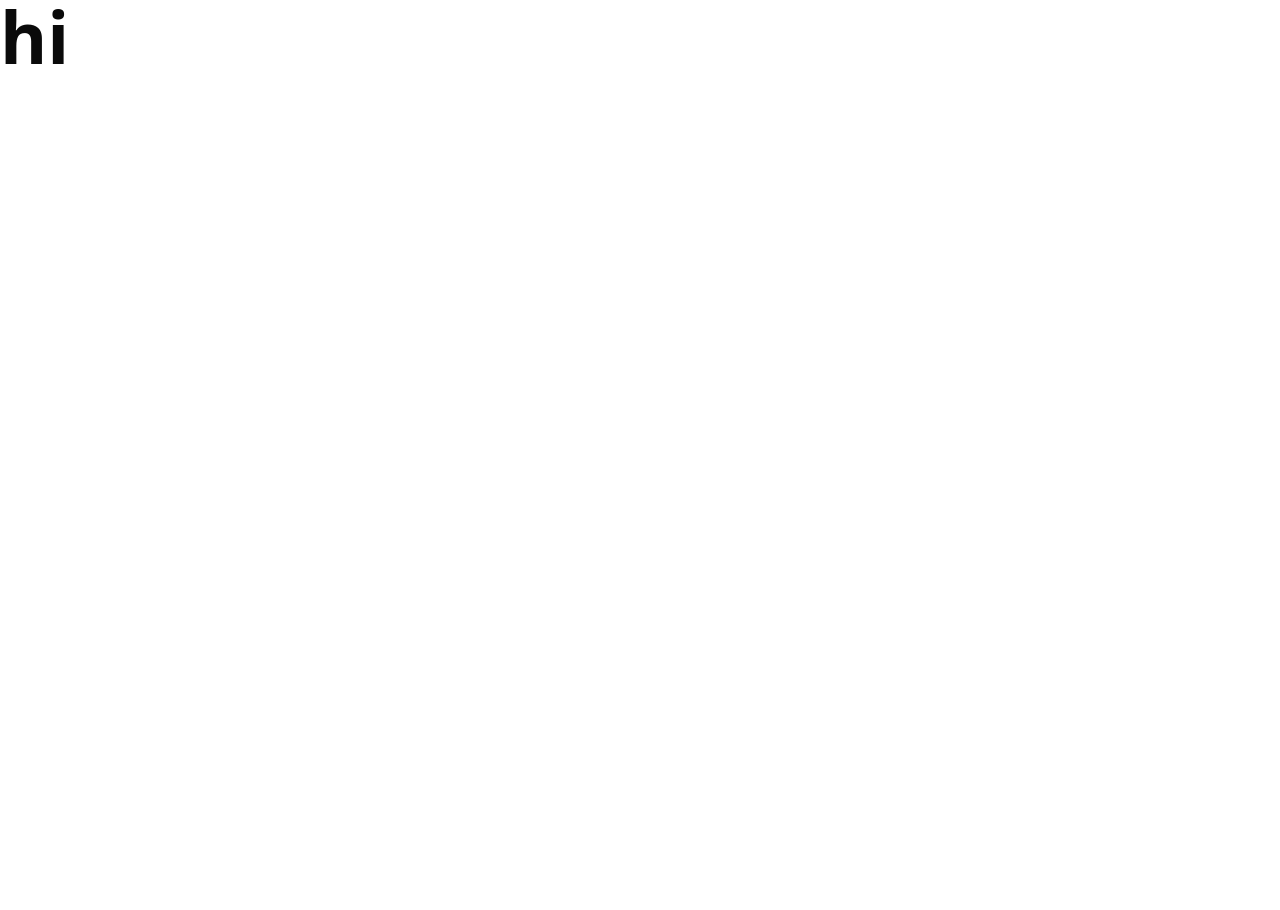
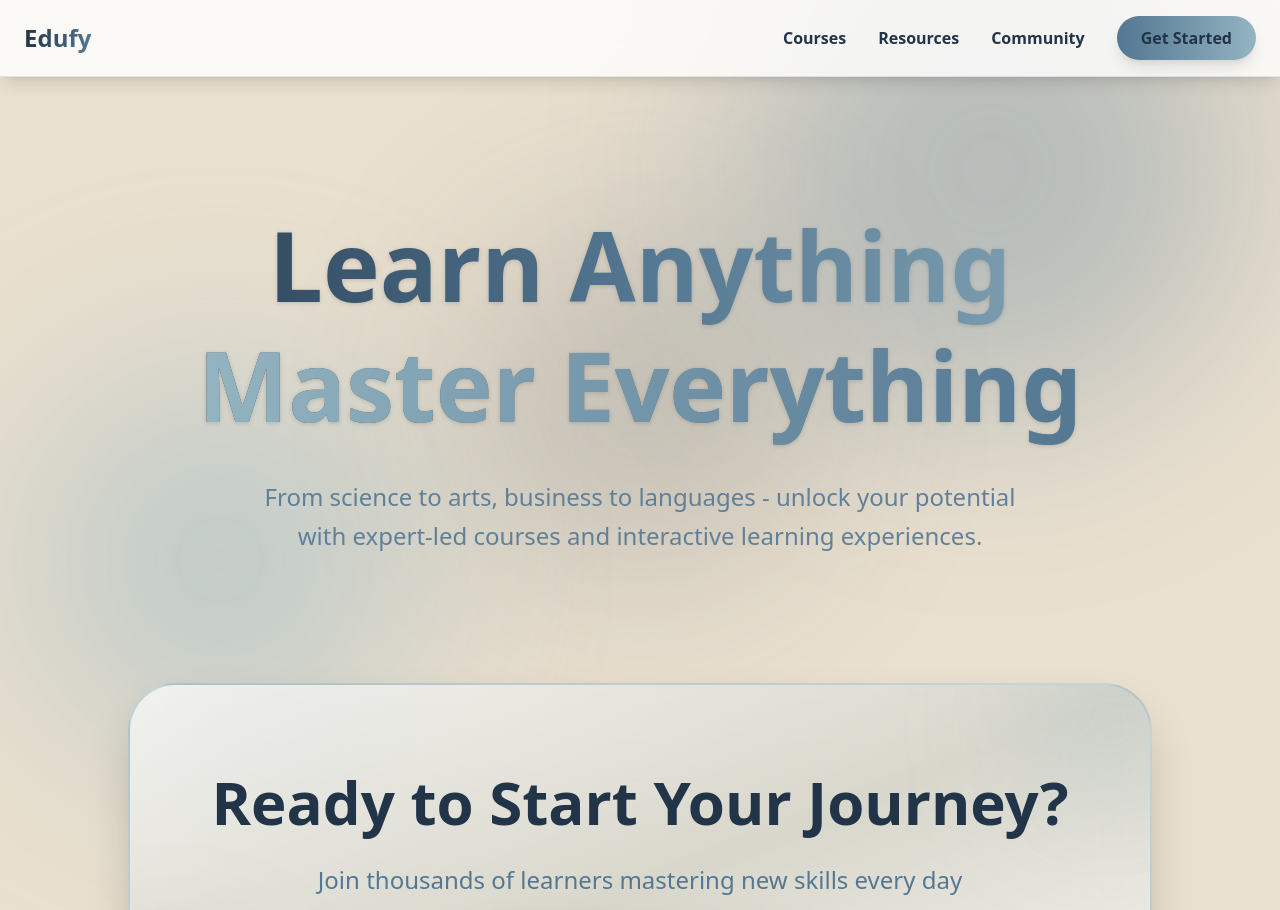
Before and after one commit to HOP-2A/edufy, a Next.js app: page / in a window 1280 px wide. Shown: the top 910 px of the page. Before the commit the page ends 800 px from the top, so only its background shows below. Built offline with nearby package versions, Linux system fonts and the light colour scheme.

Commit message:
add main page

```diff
--- a/app/page.tsx
+++ b/app/page.tsx
@@ -1,5 +1,134 @@
-import Image from "next/image";
+import React from "react";
 
 export default function Home() {
-  return <div className="font-bold text-7xl">hi</div>;
+  return (
+    <div className="min-h-screen bg-[#EAE0CF] relative overflow-hidden">
+      <div className="fixed inset-0 z-0">
+        <div className="absolute w-[500px] h-[500px] bg-[#547792] rounded-full blur-[100px] opacity-30 -top-20 right-10 animate-pulse"></div>
+        <div
+          className="absolute w-[400px] h-[400px] bg-[#94B4C1] rounded-full blur-[100px] opacity-30 bottom-10 left-5 animate-pulse"
+          style={{ animationDelay: "3s" }}
+        ></div>
+        <div
+          className="absolute w-[350px] h-[350px] bg-[#213448] rounded-full blur-[100px] opacity-20 top-1/2 left-1/2 -translate-x-1/2 -translate-y-1/2 animate-pulse"
+          style={{ animationDelay: "6s" }}
+        ></div>
+      </div>
+
+      <header className="sticky top-0 z-50 backdrop-blur-xl bg-white/80 border-b border-[#213448]/10 shadow-lg">
+        <div className="max-w-7xl mx-auto px-6 py-4 flex justify-between items-center">
+          <div className="text-2xl font-black bg-gradient-to-r from-[#213448] to-[#547792] bg-clip-text text-transparent">
+            Edufy
+          </div>
+          <nav className="hidden md:flex gap-8 items-center">
+            <a
+              href="#courses"
+              className="text-[#213448] font-semibold hover:text-[#547792] transition-all relative after:absolute after:bottom-0 after:left-0 after:h-0.5 after:w-0 after:bg-[#94B4C1] hover:after:w-full after:transition-all after:duration-300"
+            >
+              Courses
+            </a>
+            <a
+              href="#resources"
+              className="text-[#213448] font-semibold hover:text-[#547792] transition-all relative after:absolute after:bottom-0 after:left-0 after:h-0.5 after:w-0 after:bg-[#94B4C1] hover:after:w-full after:transition-all after:duration-300"
+            >
+              Resources
+            </a>
+            <a
+              href="#community"
+              className="text-[#213448] font-semibold hover:text-[#547792] transition-all relative after:absolute after:bottom-0 after:left-0 after:h-0.5 after:w-0 after:bg-[#94B4C1] hover:after:w-full after:transition-all after:duration-300"
+            >
+              Community
+            </a>
+            <button className="px-6 py-2.5 bg-gradient-to-r from-[#547792] to-[#94B4C1] rounded-full text-[#213448] font-bold shadow-lg hover:shadow-2xl hover:-translate-y-1 hover:scale-105 transition-all duration-300 relative overflow-hidden group">
+              <span className="relative z-10">Get Started</span>
+              <div className="absolute inset-0 bg-gradient-to-r from-[#94B4C1] to-[#547792] opacity-0 group-hover:opacity-100 transition-opacity duration-300"></div>
+            </button>
+          </nav>
+        </div>
+      </header>
+
+      <section className="relative z-10 px-6 py-20 md:py-32 text-center">
+        <h1 className="text-6xl md:text-8xl font-black mb-8 bg-gradient-to-r from-[#213448] via-[#547792] to-[#94B4C1] bg-clip-text text-transparent leading-tight animate-fade-in drop-shadow-sm">
+          Learn Anything
+          <br />
+          <span className="bg-gradient-to-r from-[#94B4C1] to-[#547792] bg-clip-text">
+            Master Everything
+          </span>
+        </h1>
+        <p className="text-xl md:text-2xl text-[#547792]/90 mb-12 max-w-3xl mx-auto leading-relaxed font-medium">
+          From science to arts, business to languages - unlock your potential
+          with expert-led courses and interactive learning experiences.
+        </p>
+
+        <section className="relative z-10 px-6 py-20">
+          <div className="max-w-5xl mx-auto bg-gradient-to-br from-white/70 via-[#94B4C1]/20 to-white/70 backdrop-blur-2xl p-12 md:p-20 rounded-[3rem] border-2 border-[#94B4C1]/50 shadow-2xl text-center relative overflow-hidden group hover:border-[#547792] hover:shadow-[#547792]/20 transition-all duration-500">
+            <div className="absolute inset-0 bg-gradient-to-br from-[#94B4C1]/20 via-transparent to-[#547792]/20 opacity-0 group-hover:opacity-100 transition-opacity duration-500"></div>
+            <div className="absolute -top-10 -right-10 w-40 h-40 bg-[#94B4C1]/30 rounded-full blur-3xl group-hover:bg-[#547792]/30 transition-colors duration-500"></div>
+            <div className="absolute -bottom-10 -left-10 w-40 h-40 bg-[#547792]/30 rounded-full blur-3xl group-hover:bg-[#94B4C1]/30 transition-colors duration-500"></div>
+            <div className="relative z-10">
+              <h2 className="text-4xl md:text-6xl font-black text-[#213448] mb-6 leading-tight">
+                Ready to Start Your Journey?
+              </h2>
+              <p className="text-xl md:text-2xl text-[#547792] mb-4 font-medium">
+                Join thousands of learners mastering new skills every day
+              </p>
+
+              <button className="px-14 py-5 bg-gradient-to-r from-[#547792] to-[#94B4C1] rounded-full text-white font-bold text-xl shadow-2xl hover:shadow-[#547792]/50 hover:-translate-y-2 hover:scale-105 transition-all duration-300 relative overflow-hidden group/btn">
+                <span className="relative z-10">Start Learning Today →</span>
+              </button>
+              <div className="mt-8 flex items-center justify-center gap-8 text-sm text-[#547792]"></div>
+            </div>
+          </div>
+        </section>
+      </section>
+
+      <footer className="relative z-10 px-6 py-12 bg-gradient-to-r from-white/90 via-[#94B4C1]/10 to-white/90 backdrop-blur-xl border-t-2 border-[#94B4C1]/40 text-center">
+        <div className="max-w-6xl mx-auto">
+          <div className="grid grid-cols-1 md:grid-cols-4 gap-8 mb-8 text-left">
+            <div>
+              <h3 className="text-2xl font-black bg-gradient-to-r from-[#213448] to-[#547792] bg-clip-text text-transparent mb-4">
+                Edufy
+              </h3>
+              <p className="text-[#547792] text-sm">
+                Empowering learners worldwide to achieve their dreams.
+              </p>
+            </div>
+            <div>
+              <h4 className="font-bold text-[#213448] mb-3">Explore</h4>
+              <ul className="space-y-2 text-sm text-[#547792]">
+                <li className="hover:text-[#213448] cursor-pointer transition-colors">
+                  All Courses
+                </li>
+                <li className="hover:text-[#213448] cursor-pointer transition-colors">
+                  Categories
+                </li>
+                <li className="hover:text-[#213448] cursor-pointer transition-colors">
+                  Live Classes
+                </li>
+              </ul>
+            </div>
+            <div>
+              <h4 className="font-bold text-[#213448] mb-3">Community</h4>
+              <ul className="space-y-2 text-sm text-[#547792]">
+                <li className="hover:text-[#213448] cursor-pointer transition-colors">
+                  Discord
+                </li>
+                <li className="hover:text-[#213448] cursor-pointer transition-colors">
+                  Instagram
+                </li>
+                <li className="hover:text-[#213448] cursor-pointer transition-colors">
+                  Facebook
+                </li>
+              </ul>
+            </div>
+          </div>
+          <div className="border-t border-[#94B4C1]/30 pt-6">
+            <p className="text-[#547792] hover:text-[#213448] transition-colors duration-300">
+              © 2026 Edufy. Empowering learners worldwide.
+            </p>
+          </div>
+        </div>
+      </footer>
+    </div>
+  );
 }
```
